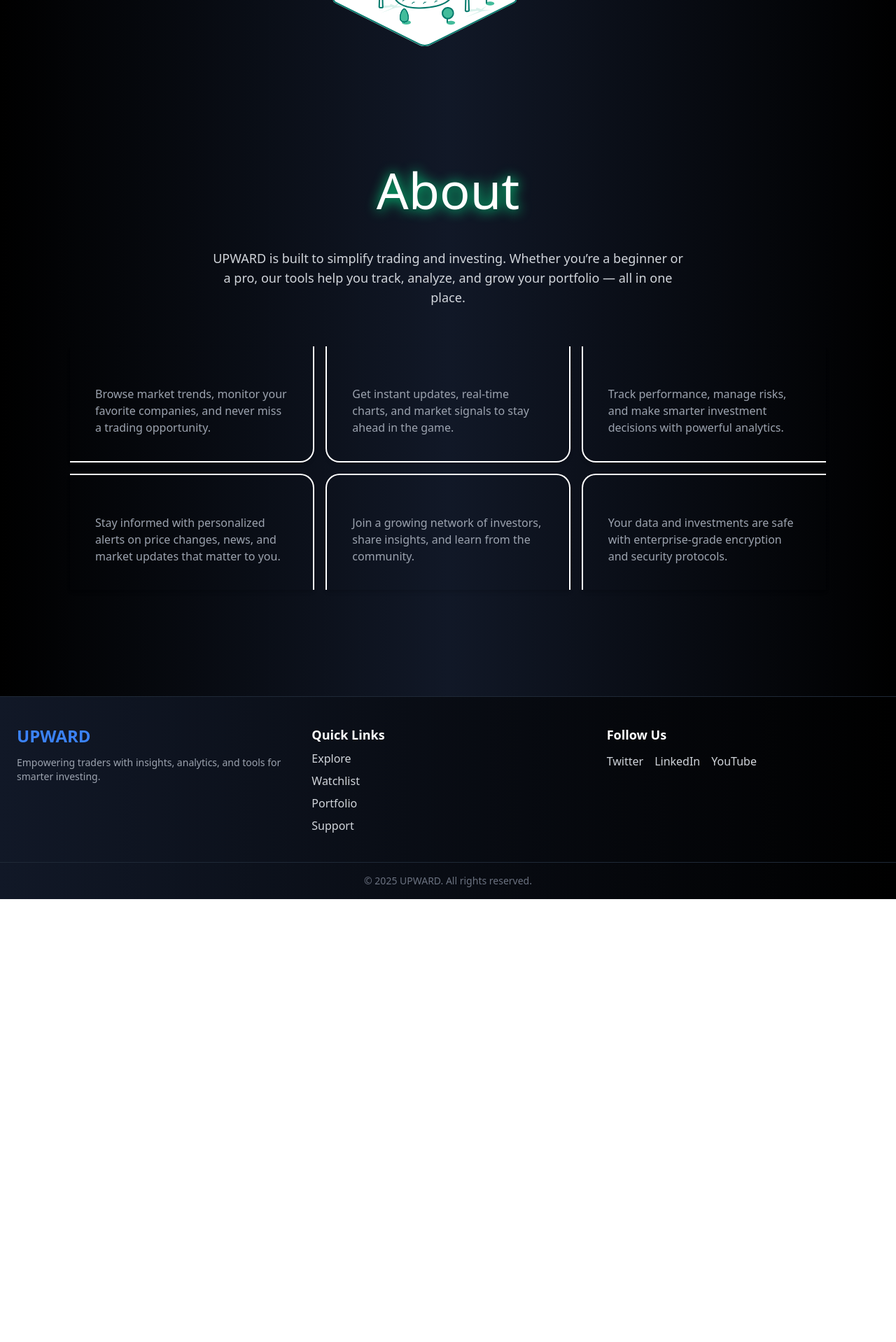
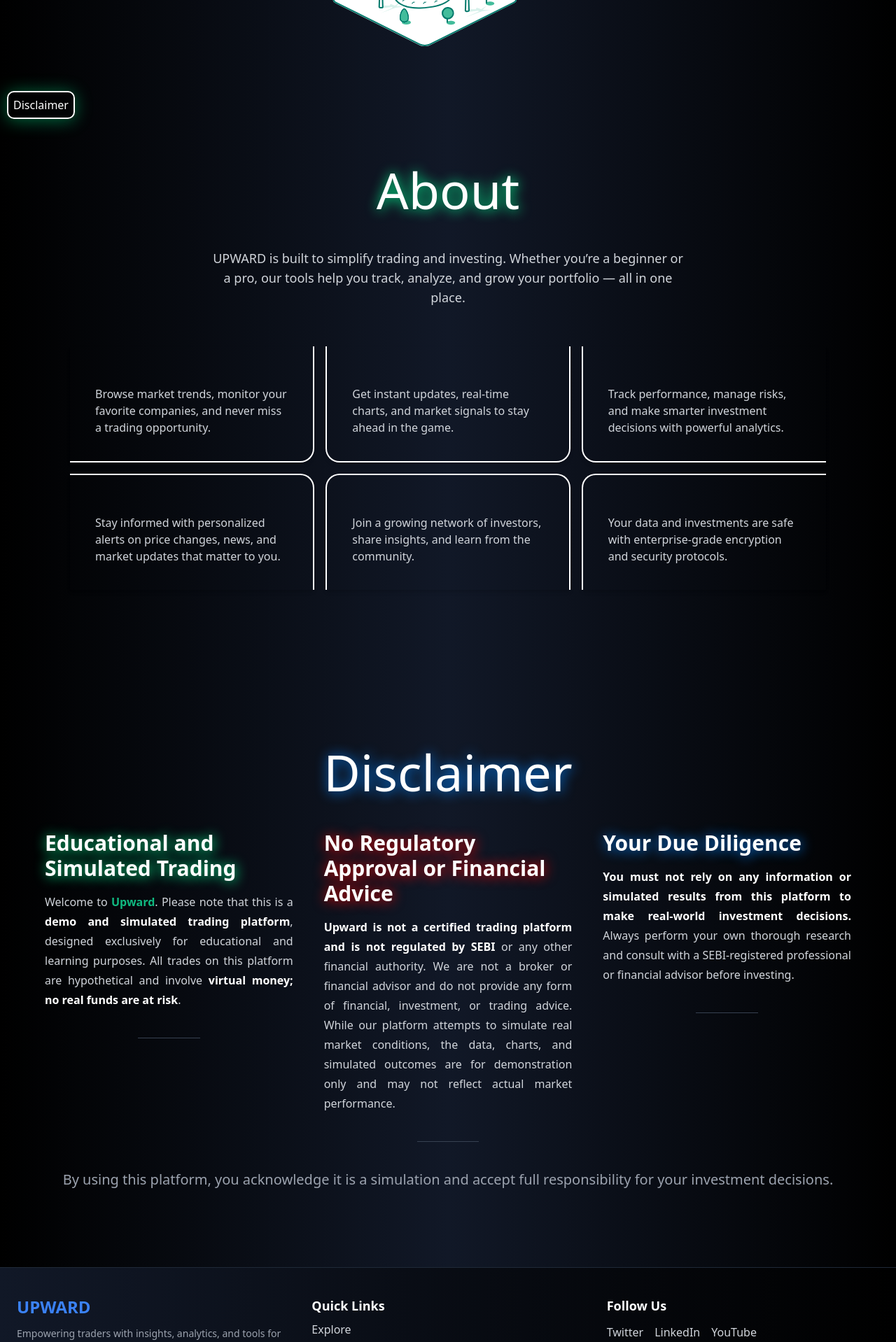
Before and after one commit to SaranshUpadhyay07/Upward, a React (Vite) app in the folder upward-frontend/: page / in a window 1280 px wide. Shown: the part 600-2518 px from the top of the page at 70% size. Before the commit the page ends 1885 px from the top, so only its background shows below. Built offline with nearby package versions, Linux system fonts and the light colour scheme.

Commit message:
Major change - Disclaimer added

```diff
--- a/upward-frontend/package.json
+++ b/upward-frontend/package.json
@@ -13,6 +13,7 @@
     "lucide-react": "^0.542.0",
     "react": "^19.1.1",
     "react-dom": "^19.1.1",
+    "react-icons": "^5.5.0",
     "react-router-dom": "^7.8.2"
   },
   "devDependencies": {
--- a/upward-frontend/src/components/Header.tsx
+++ b/upward-frontend/src/components/Header.tsx
@@ -22,19 +22,19 @@ const Header = () => {
 
       {/* Desktop Navigation */}
       <nav className="hidden md:flex items-center gap-8">
-        <Link to="/explore" className="text-lg font-medium hover:text-blue-400 shadowing-blue cursor-pointer transition duration-300">
+        <Link to="/explore" className="text-lg font-medium hover:text-green-500 shadowing-blue cursor-pointer transition duration-300">
           Explore
         </Link>
         <span className="text-gray-500">|</span>
-        <Link to="/your-watchlist" className="text-lg font-medium hover:text-blue-400 shadowing-blue cursor-pointer transition duration-300">
+        <Link to="/your-watchlist" className="text-lg font-medium hover:text-green-500 shadowing-blue cursor-pointer transition duration-300">
           Watchlist
         </Link>
         <span className="text-gray-500">|</span>
-        <Link to="/your-portfolio" className="text-lg font-medium hover:text-blue-400 shadowing-blue cursor-pointer transition duration-300">
+        <Link to="/your-portfolio" className="text-lg font-medium hover:text-green-500 shadowing-blue cursor-pointer transition duration-300">
           Your Portfolio
         </Link>
         <span className="text-gray-500">|</span>
-        <Link to="more" className="text-lg font-medium hover:text-blue-400 shadowing-blue cursor-pointer transition duration-300">
+        <Link to="more" className="text-lg font-medium hover:text-green-500 shadowing-blue cursor-pointer transition duration-300">
           More
         </Link>
       </nav>
@@ -56,22 +56,22 @@ const Header = () => {
       {/* Mobile Menu Dropdown */}
       {mobileMenuOpen && (
         <div className="absolute top-16 left-0 w-full bg-gray-900 text-white flex flex-col items-center gap-6 py-6 border-t border-gray-800 md:hidden z-50">
-          <Link to="/explore" className="text-lg font-medium hover:text-blue-400 shadowing-blue cursor-pointer transition duration-300">
+          <Link to="/explore" className="text-lg font-medium hover:text-green-500 shadowing-blue cursor-pointer transition duration-300">
           Explore
         </Link>
         <span className="text-gray-500">|</span>
-        <Link to="/your-watchlist" className="text-lg font-medium hover:text-blue-400 shadowing-blue cursor-pointer transition duration-300">
+        <Link to="/your-watchlist" className="text-lg font-medium hover:text-green-500 shadowing-blue cursor-pointer transition duration-300">
           Watchlist
         </Link>
         <span className="text-gray-500">|</span>
-        <Link to="/your-portfolio" className="text-lg font-medium hover:text-blue-400 shadowing-blue cursor-pointer transition duration-300">
+        <Link to="/your-portfolio" className="text-lg font-medium hover:text-green-500 shadowing-blue cursor-pointer transition duration-300">
           Your Portfolio
         </Link>
         <span className="text-gray-500">|</span>
-        <Link to="more" className="text-lg font-medium hover:text-blue-400 shadowing-blue cursor-pointer transition duration-300">
+        <Link to="more" className="text-lg font-medium hover:text-green-500 shadowing-blue cursor-pointer transition duration-300">
           More
         </Link>
-          <button className="px-5 py-2 border border-blue-500 text-blue-400 rounded-xl hover:bg-blue-500 hover:text-white transition-all duration-300 shadow-md hover:shadow-blue-500/40">
+          <button className="px-5 py-2 border border-blue-500 text-blue-400 rounded hover:bg-blue-500 hover:text-white transition-all duration-300 shadow-md hover:shadow-blue-500/40">
             Login / Register
           </button>
         </div>
--- a/upward-frontend/src/components/HomePage.tsx
+++ b/upward-frontend/src/components/HomePage.tsx
@@ -1,12 +1,15 @@
 import Hero from  './HomePage/Hero'
 import About from './HomePage/About'
+import Disclaimer from './HomePage/Disclaimer'
 
 const HomePage = () => {
   return (
 
-    <div className="bg-gradient-to-r from-black via-gray-900 to-black ">
+    <div className="bg-gradient-to-r from-black via-gray-900 to-black HomePage">
         <Hero />
         <About />
+        <Disclaimer />
+        <a href="#disclaimer" className="text-white disclaimer" >Disclaimer</a>
     </div>
   )
 }
--- a/upward-frontend/src/components/HomePage/About.tsx
+++ b/upward-frontend/src/components/HomePage/About.tsx
@@ -13,7 +13,7 @@ const About = () => {
         {/* Feature 1 */}
         <div className="p-9 card1 shadow-md flex flex-col gap-5 boxing">
           <h3 className="text-3xl font-semibold text-emerald-400"><ion-icon name="bar-chart-outline"></ion-icon></h3>
-          <p className="text-gray-400 text-md">
+          <p className="text-gray-300 text-md">
             Browse market trends, monitor your favorite companies, and never miss a trading opportunity.
           </p>
         </div>
@@ -21,7 +21,7 @@ const About = () => {
         {/* Feature 2 */}
         <div className="p-9 card2 shadow-md flex flex-col gap-5 boxing">
           <h3 className="text-3xl font-semibold text-emerald-400"><ion-icon name="flash-outline"></ion-icon></h3>
-          <p className="text-gray-400 text-md">
+          <p className="text-gray-300 text-md">
             Get instant updates, real-time charts, and market signals to stay ahead in the game.
           </p>
         </div>
@@ -29,7 +29,7 @@ const About = () => {
         {/* Feature 3 */}
         <div className="p-9 card3 shadow-md flex flex-col gap-5 boxing">
           <h3 className="text-3xl font-semibold text-emerald-400"><ion-icon name="stats-chart-outline"></ion-icon></h3>
-          <p className="text-gray-400 text-md">
+          <p className="text-gray-300 text-md">
             Track performance, manage risks, and make smarter investment decisions with powerful analytics.
           </p>
         </div>
@@ -37,7 +37,7 @@ const About = () => {
         {/* Feature 4 */}
         <div className="p-9 card4 shadow-md flex flex-col gap-5 boxing">
           <h3 className="text-3xl font-semibold text-emerald-400"><ion-icon name="notifications-outline"></ion-icon></h3>
-          <p className="text-gray-400 text-md">
+          <p className="text-gray-300 text-md">
             Stay informed with personalized alerts on price changes, news, and market updates that matter to you.
           </p>
         </div>
@@ -45,7 +45,7 @@ const About = () => {
         {/* Feature 5 */}
         <div className="p-9 card5 shadow-md flex flex-col gap-5 boxing">
           <h3 className="text-3xl font-semibold text-emerald-400"><ion-icon name="accessibility-outline"></ion-icon></h3>
-          <p className="text-gray-400 text-md">
+          <p className="text-gray-300 text-md">
             Join a growing network of investors, share insights, and learn from the community.
           </p>
         </div>
@@ -53,7 +53,7 @@ const About = () => {
         {/* Feature 6 */}
         <div className="p-9 card6 shadow-md flex flex-col gap-5 boxing">
           <h3 className="text-3xl font-semibold text-emerald-400"><ion-icon name="shield-checkmark-outline"></ion-icon></h3>
-          <p className="text-gray-400 text-md">
+          <p className="text-gray-300 text-md">
             Your data and investments are safe with enterprise-grade encryption and security protocols.
           </p>
         </div>
--- /dev/null
+++ b/upward-frontend/src/components/HomePage/Disclaimer.tsx
@@ -0,0 +1,38 @@
+
+const Disclaimer = () => {
+  return (
+    <div className="about  flex flex-col items-center min-h-[95vh] w-[90vw] max-w-7xl ml-auto mr-auto " id="disclaimer">
+      <h1 className="text-5xl md:text-7xl mb-12 text-white shadowing text-center flex items-center gap-4 mt-10">
+        Disclaimer
+      </h1>
+
+      <div className="text-lg text-gray-300 md:text-xl grid grid-cols-3 gap-11">
+        <div>
+            <h2 className="text-3xl text-white font-semibold shadowing-green mb-4">Educational and Simulated Trading</h2>
+            <p className="mb-6 para text-justify">
+            Welcome to <span className="text-emerald-500 font-bold">Upward</span>. Please note that this is a <span className="font-bold text-white">demo and simulated trading platform</span>, designed exclusively for educational and learning purposes. All trades on this platform are hypothetical and involve <span className="font-bold text-white">virtual money; no real funds are at risk</span>.
+            </p>
+            <hr className="my-10 border-gray-700 w-1/4 mx-auto" />
+        </div>
+        <div>
+        <h2 className="text-3xl text-white font-semibold shadowing-red mb-4">No Regulatory Approval or Financial Advice</h2>
+        <p className="mb-6 para text-justify">
+          <span className="font-bold text-white">Upward is not a certified trading platform and is not regulated by SEBI</span> or any other financial authority. We are not a broker or financial advisor and do not provide any form of financial, investment, or trading advice. While our platform attempts to simulate real market conditions, the data, charts, and simulated outcomes are for demonstration only and may not reflect actual market performance.
+        </p>
+        <hr className="my-10 border-gray-700 w-1/4 mx-auto" />
+        </div>
+
+        <div>
+        <h2 className="text-3xl text-white font-semibold shadowing mb-4">Your Due Diligence</h2>
+        <p className="mb-6 para text-justify">
+          <span className="font-bold text-white">You must not rely on any information or simulated results from this platform to make real-world investment decisions.</span> Always perform your own thorough research and consult with a SEBI-registered professional or financial advisor before investing.
+        </p>
+        <hr className="my-10 border-gray-700 w-1/4 mx-auto" />
+        </div>
+      </div>
+      <p className="text-gray-400 ml-auto mr-auto text-xl ">By using this platform, you acknowledge it is a simulation and accept full responsibility for your investment decisions.</p>
+    </div>
+  );
+};
+
+export default Disclaimer;
--- a/upward-frontend/src/index.css
+++ b/upward-frontend/src/index.css
@@ -19,6 +19,20 @@
   width:37px;
   height:45px;
 }
+.HomePage{
+  position: relative;
+}
+.disclaimer{
+  position:sticky;
+  top:0;
+  border: 2px white solid;
+  bottom:30px;
+  margin-left: 10px;
+  padding: 7px;
+  border-radius: 10px;
+  box-shadow: 0 2px 25px rgba(0, 255, 149, 0.421);
+  backdrop-filter: blur(5px);
+}
 header{
   border-bottom: rgb(193, 192, 192) 1px solid;
   padding-bottom: 20px !important;
@@ -35,7 +49,6 @@ header{
 .hero-container p{
   position:absolute;
   bottom:65%;
-
 }
 .about{
   margin-top: 2em;
@@ -49,7 +62,9 @@ header{
 .shadowing-green{
   text-shadow: 1px 1px 18px rgb(0, 255, 149)
 }
-
+.shadowing-red{
+  text-shadow: 1px 1px 18px rgb(255, 0, 0)
+}
 .header{
   border-bottom:3px solid rgb(115, 115, 115);
 
@@ -89,6 +104,6 @@ header{
   border-left: 2px solid white;
   border-top-left-radius: 20px;
 }
-.boxing{
-
+.para{
+  font-size:1rem;
 }
```
Also changed, not shown: 1 other file (tests, documents, lock files or other folders).
